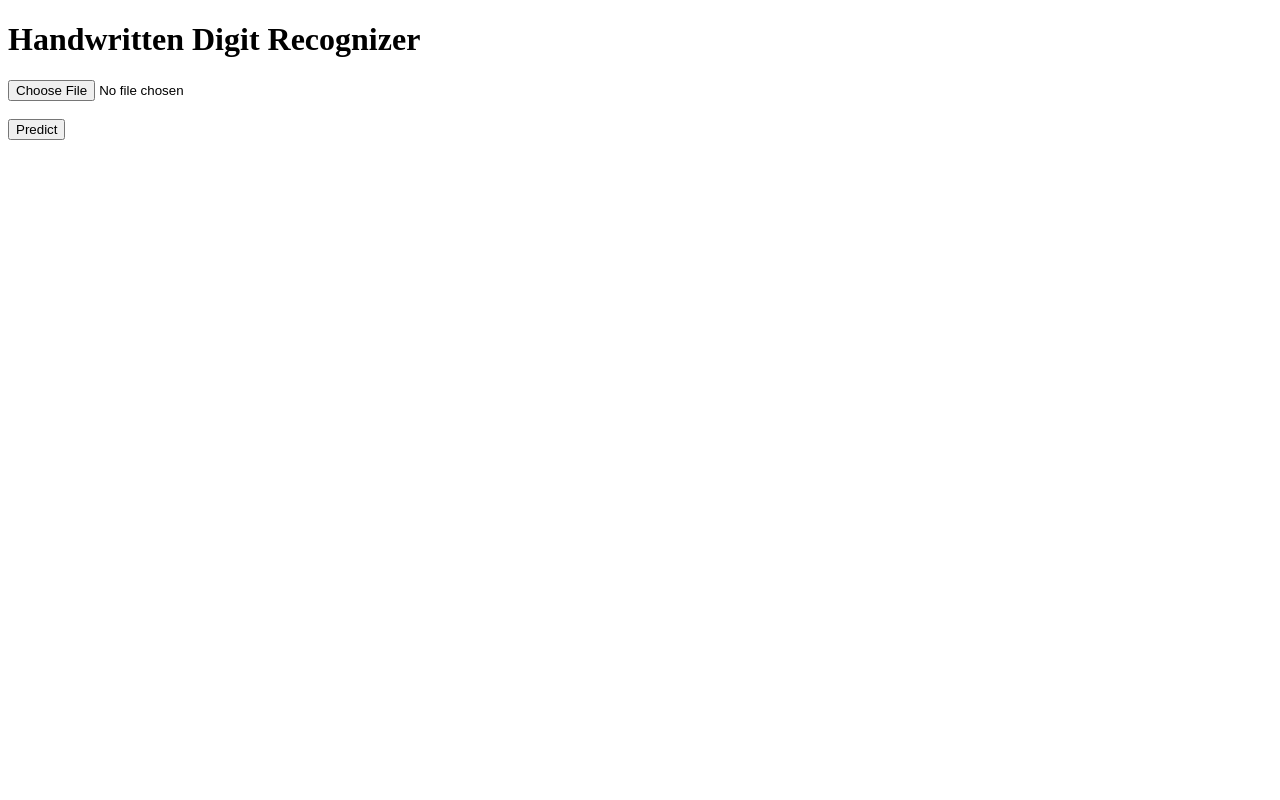
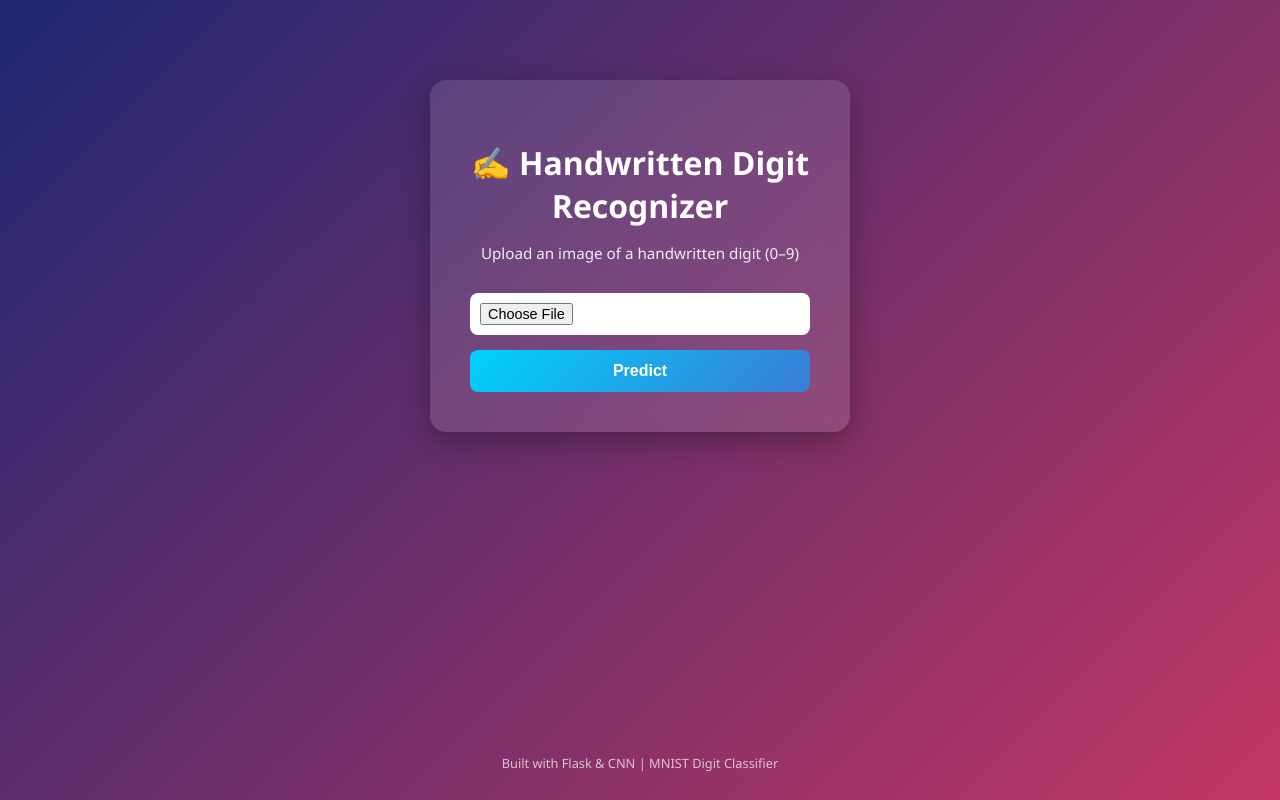
Before and after one commit to gandhiarnav/handwritten-digit-recognizer, a Flask app: page / in a window 1280 px wide. Run offline with Flask 3, Linux system fonts and the light colour scheme.

Commit message:
Fix accuracy and enhance html and css

```diff
--- a/app.py
+++ b/app.py
@@ -11,15 +11,26 @@ MODEL_PATH = "model/digit_model.h5"
 model = tf.keras.models.load_model(MODEL_PATH)
 
 def preprocess_image(image):
-    """
-    Preprocess uploaded image to match MNIST format
-    """
-    image = image.convert("L")            # Convert to grayscale
-    image = image.resize((28, 28))         # Resize to 28x28
-    image = np.array(image)                # Convert to NumPy array
-    image = image / 255.0                  # Normalize
-    image = image.reshape(1, 28, 28, 1)    # Reshape for CNN
+    # 1. Convert to grayscale
+    image = image.convert("L")
+
+    # 2. Resize (larger first for better thresholding)
+    image = image.resize((28, 28))
+
+    # 3. Convert to NumPy
+    image = np.array(image)
+
+    # 4. Invert colors (MNIST: white digit on black bg)
+    image = 255 - image
+
+    # 5. Normalize
+    image = image / 255.0
+
+    # 6. Reshape for CNN
+    image = image.reshape(1, 28, 28, 1)
+
     return image
+
 
 @app.route("/", methods=["GET", "POST"])
 def index():
--- a/static/style.css
+++ b/static/style.css
@@ -1,3 +1,88 @@
+* {
+    box-sizing: border-box;
+}
+
 body {
-    font-family: Arial, sans-serif;
+    margin: 0;
+    padding: 0;
+    font-family: "Segoe UI", Tahoma, sans-serif;
+    background: linear-gradient(135deg, #1d2671, #c33764);
+    min-height: 100vh;
+    display: flex;
+    flex-direction: column;
+    align-items: center;
+    color: #fff;
 }
+
+.container {
+    background: rgba(255, 255, 255, 0.12);
+    backdrop-filter: blur(12px);
+    padding: 40px;
+    margin-top: 80px;
+    border-radius: 16px;
+    width: 90%;
+    max-width: 420px;
+    text-align: center;
+    box-shadow: 0 10px 30px rgba(0,0,0,0.3);
+}
+
+h1 {
+    margin-bottom: 10px;
+}
+
+.subtitle {
+    font-size: 0.95rem;
+    opacity: 0.9;
+    margin-bottom: 30px;
+}
+
+.upload-box {
+    display: flex;
+    flex-direction: column;
+    gap: 15px;
+}
+
+input[type="file"] {
+    padding: 10px;
+    background: #fff;
+    border-radius: 8px;
+    border: none;
+    font-size: 0.9rem;
+}
+
+button {
+    padding: 12px;
+    background: #00d2ff;
+    background: linear-gradient(135deg, #00d2ff, #3a7bd5);
+    border: none;
+    border-radius: 8px;
+    color: #fff;
+    font-size: 1rem;
+    font-weight: bold;
+    cursor: pointer;
+    transition: transform 0.2s, box-shadow 0.2s;
+}
+
+button:hover {
+    transform: translateY(-2px);
+    box-shadow: 0 8px 20px rgba(0,0,0,0.25);
+}
+
+.result {
+    margin-top: 30px;
+    font-size: 1.3rem;
+}
+
+.result strong {
+    display: block;
+    font-size: 3rem;
+    margin-top: 10px;
+    color: #ffe600;
+}
+
+footer {
+    margin-top: auto;
+    padding: 15px;
+    font-size: 0.8rem;
+    opacity: 0.7;
+}
--- a/templates/index.html
+++ b/templates/index.html
@@ -1,19 +1,34 @@
 <!DOCTYPE html>
-<html>
+<html lang="en">
 <head>
+    <meta charset="UTF-8">
     <title>Handwritten Digit Recognizer</title>
+    <link rel="stylesheet" href="{{ url_for('static', filename='style.css') }}">
 </head>
 <body>
-    <h1>Handwritten Digit Recognizer</h1>
 
-    <form method="POST" enctype="multipart/form-data">
+<div class="container">
+    <h1>✍️ Handwritten Digit Recognizer</h1>
+    <p class="subtitle">
+        Upload an image of a handwritten digit (0–9)
+    </p>
+
+    <form method="POST" enctype="multipart/form-data" class="upload-box">
         <input type="file" name="image" accept=".jpg,.png" required>
-        <br><br>
         <button type="submit">Predict</button>
     </form>
 
     {% if prediction is not none %}
-        <h2>This is most likely: {{ prediction }}</h2>
+        <div class="result">
+            <span>This is most likely:</span>
+            <strong>{{ prediction }}</strong>
+        </div>
     {% endif %}
+</div>
+
+<footer>
+    <p>Built with Flask & CNN | MNIST Digit Classifier</p>
+</footer>
+
 </body>
 </html>
```
Also changed, not shown: 1 other file.
